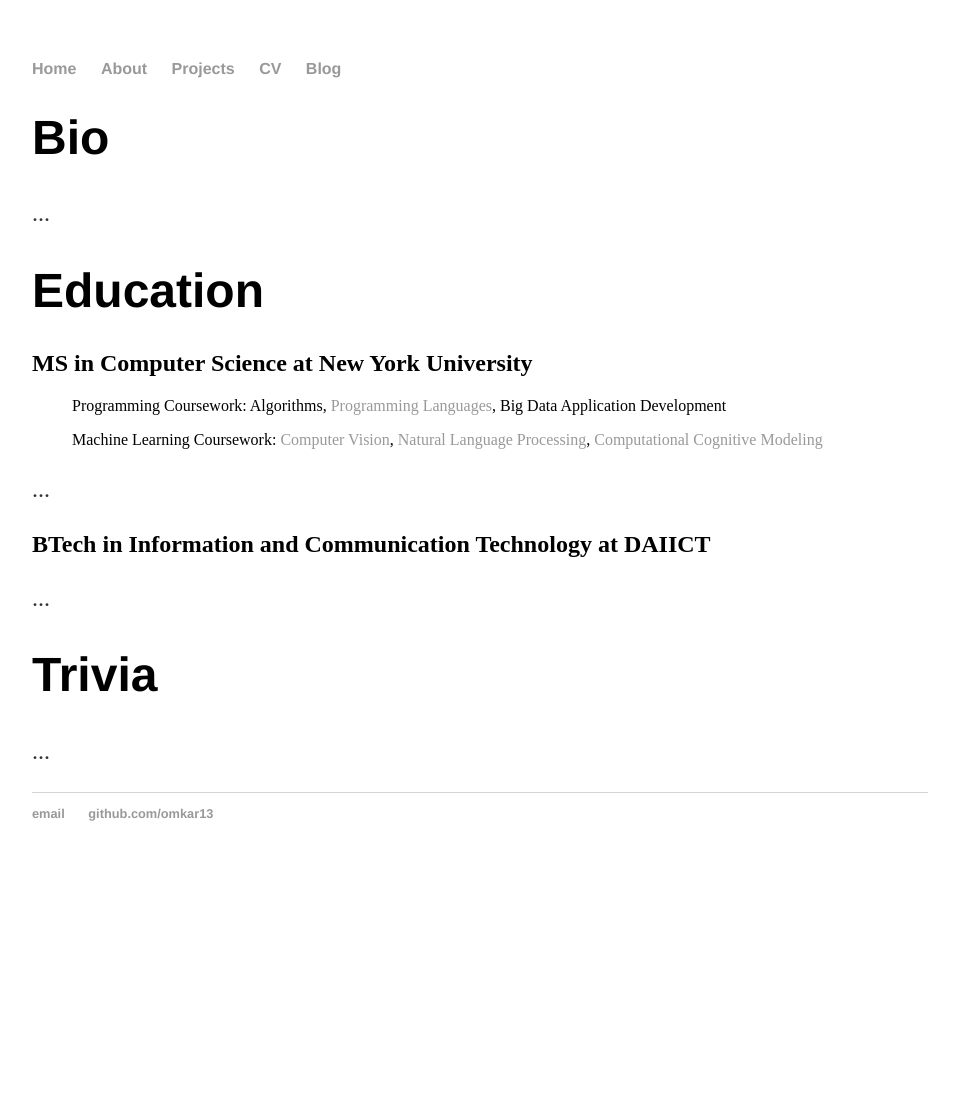
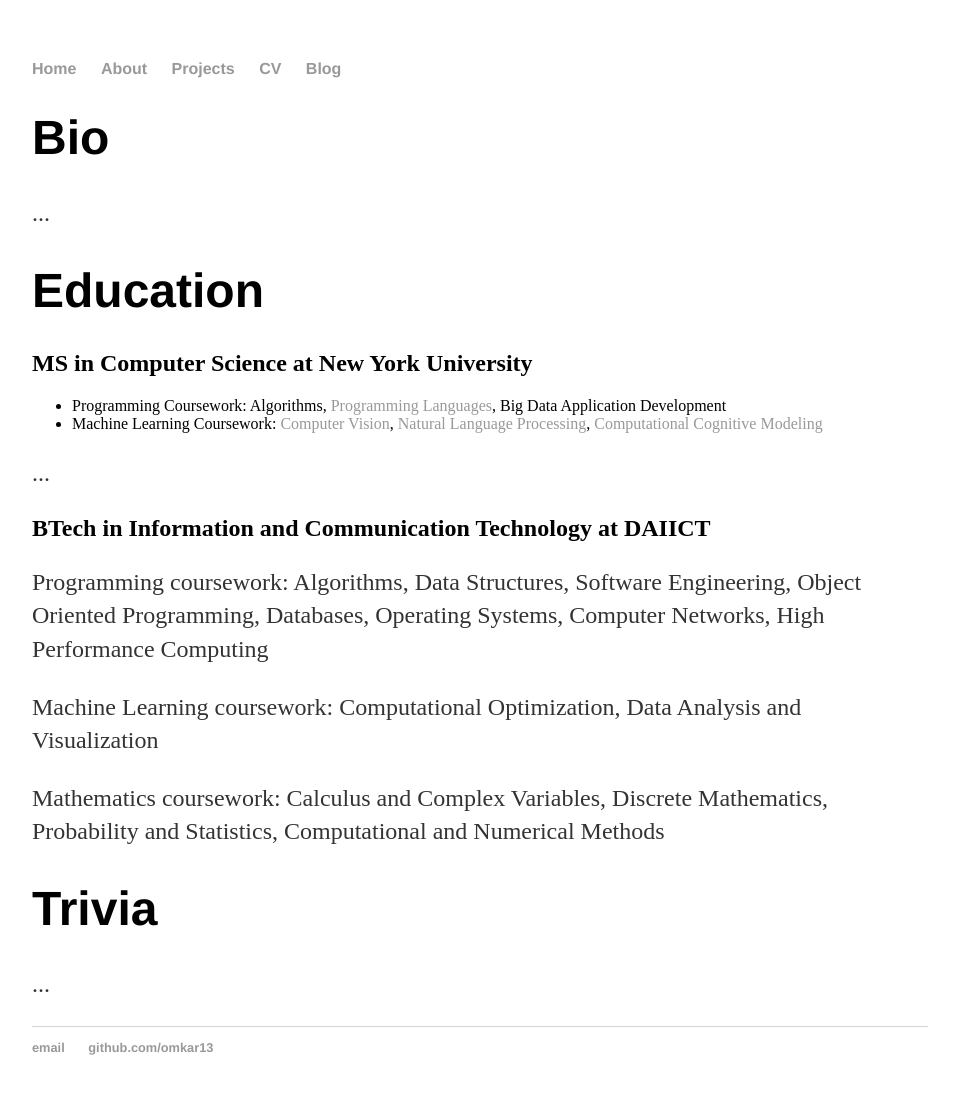
Before and after one commit to omkar13/omkar13.github.io, a Jekyll site: the page built from about/index.html, in a window 1280 px wide. Shown: the whole page, without its empty margins (160-1119 px from the left). Built offline with Jekyll 4.4.1, drawn with Linux system fonts in a browser that asks for light colours; before the commit the page ends 900 px from its top, so only the background shows below that.

Commit message:
Update index.html

```diff
--- a/about/index.html
+++ b/about/index.html
@@ -9,18 +9,21 @@
 	<h1>Education</h1>
 
 	<h2>MS in Computer Science at New York University</h2>
-	<ul>Programming Coursework: Algorithms,
-		<a href = "https://cs.nyu.edu/wies/teaching/pl-fa18/">Programming Languages</a>,
-		Big Data Application Development</ul>
-	<ul>Machine Learning Coursework:
-		<a href = "https://cs.nyu.edu/~fergus/teaching/vision/index.html">Computer Vision</a>,
-		<a href = "https://docs.google.com/document/d/1kXhxA4iit2fhAJJGOb32bb151cKLJtW8xWuyMVwqD6s/edit">Natural Language Processing</a>,
-		<a href = "https://github.com/brendenlake/CCM-site">Computational Cognitive Modeling</a></ul>
+	<ul>
+		<li>Programming Coursework: Algorithms,
+			<a href = "https://cs.nyu.edu/wies/teaching/pl-fa18/">Programming Languages</a>,
+			Big Data Application Development</li>
+		<li>Machine Learning Coursework:
+			<a href = "https://cs.nyu.edu/~fergus/teaching/vision/index.html">Computer Vision</a>,
+			<a href = "https://docs.google.com/document/d/1kXhxA4iit2fhAJJGOb32bb151cKLJtW8xWuyMVwqD6s/edit">Natural Language Processing</a>,
+			<a href = "https://github.com/brendenlake/CCM-site">Computational Cognitive Modeling</a></li>
+	</ul>
 	<p>...</p>
 
 	<h2>BTech in Information and Communication Technology at DAIICT</h2>
-	<p>...</p>
-
+	<p>Programming coursework: Algorithms, Data Structures, Software Engineering, Object Oriented Programming, Databases, Operating Systems, Computer Networks, High Performance Computing</p>
+	<p>Machine Learning coursework: Computational Optimization, Data Analysis and Visualization</p>
+	<p>Mathematics coursework: Calculus and Complex Variables, Discrete Mathematics, Probability and Statistics, Computational and Numerical Methods</p>
 	<h1>Trivia</h1>
 	<p>...</p>
 </div><!-- /.blurb -->
```
